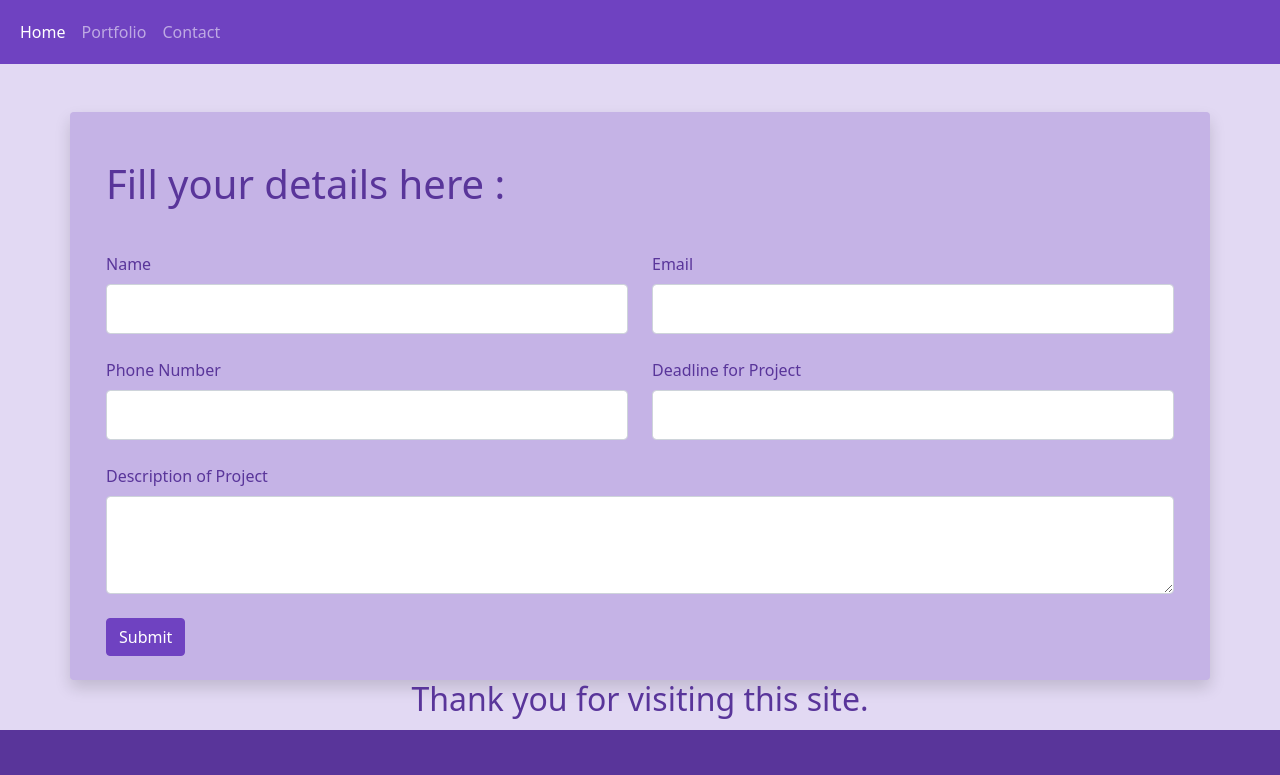
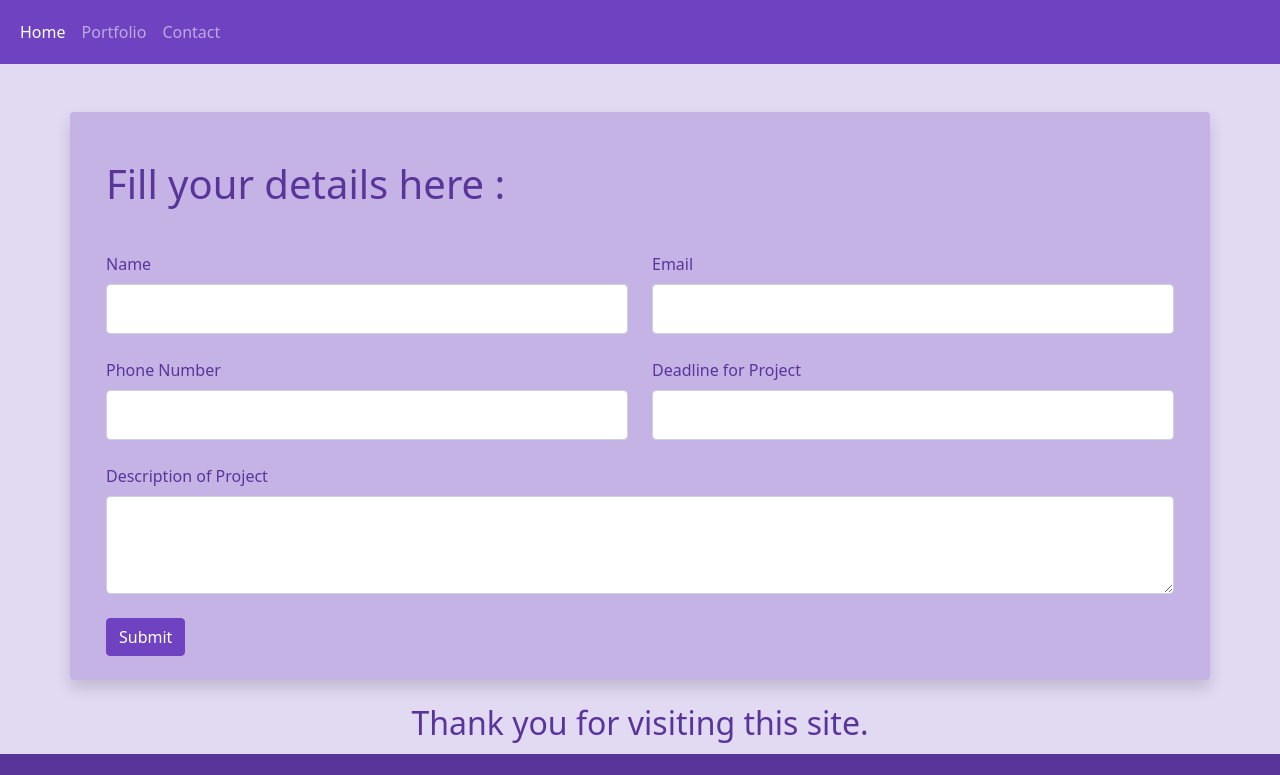
Before and after one commit to kaur0762/Portfolio-Website, a plain HTML site: page contact.html in a window 1280 px wide. Shown: the top 775 px of the page. Drawn offline with nearby package versions, Linux system fonts and the light colour scheme.

Commit message:
final files

```diff
--- a/contact.html
+++ b/contact.html
@@ -57,7 +57,7 @@
                 </div>
                 </form>
         </section>
-        <section class="container-fluid text-center fs-2 text-purple-600">
+        <section class="container-fluid text-center fs-2 pt-3 text-purple-600">
             <h2>Thank you for visiting this site.</h2>
         </section>
     </main>
```
